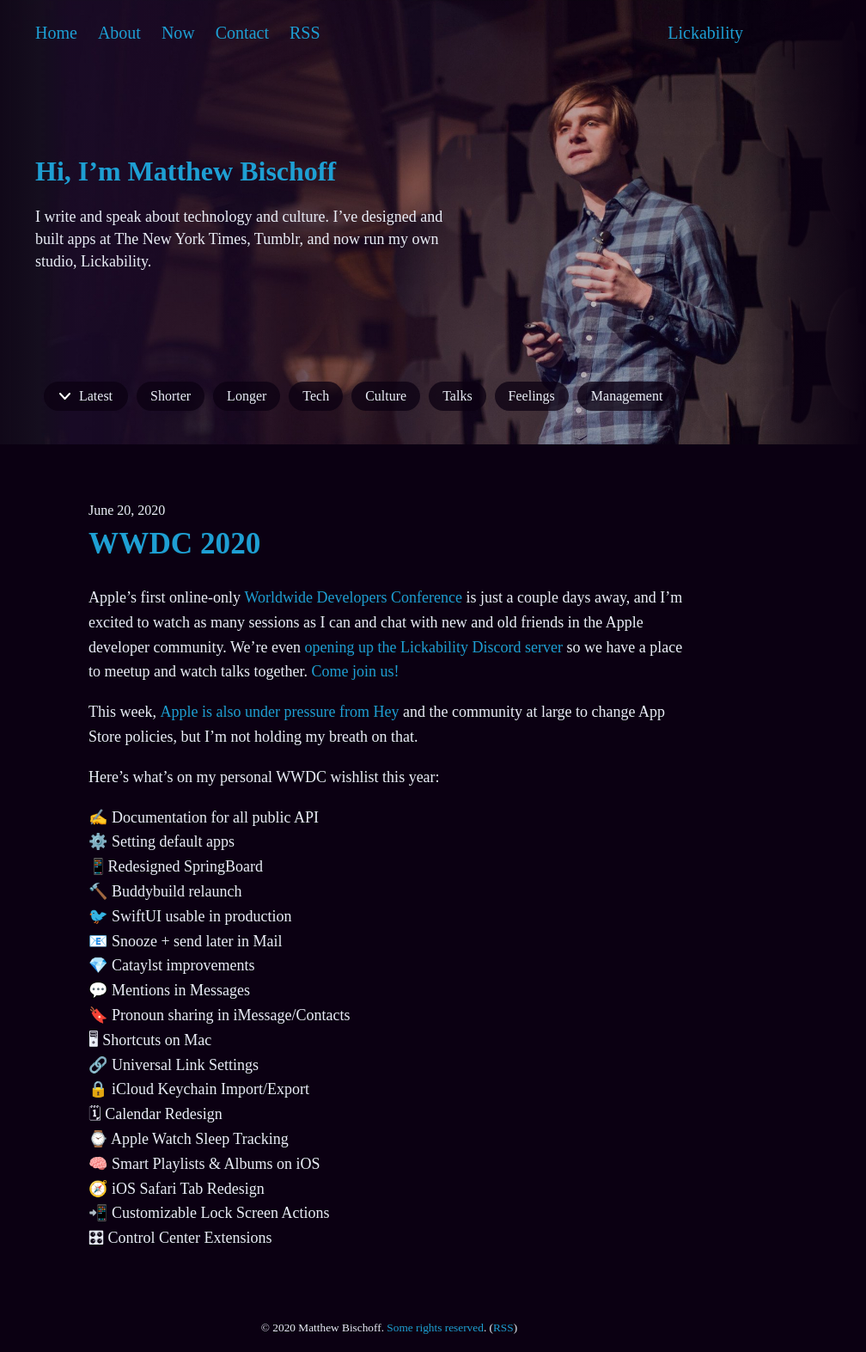
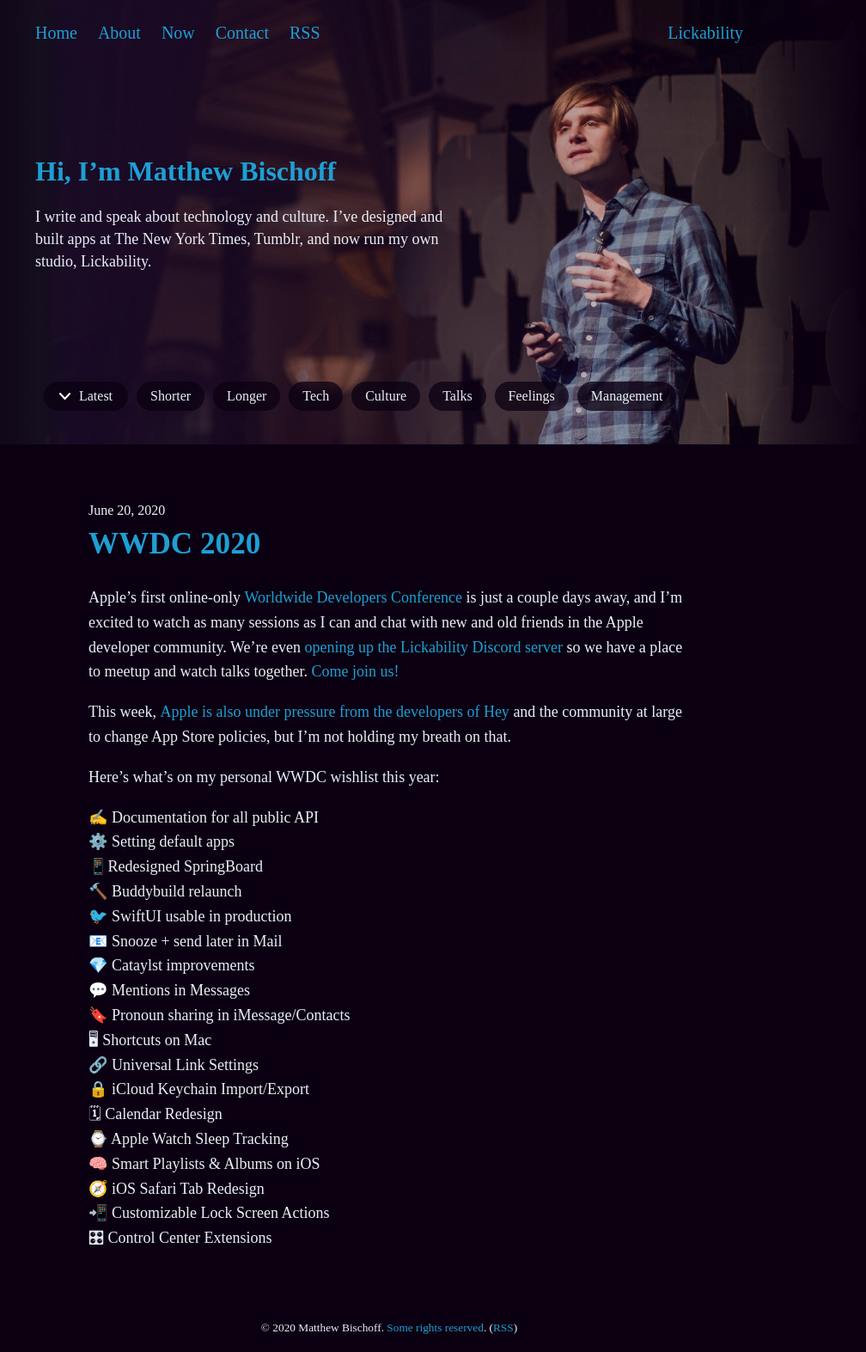
Before and after one commit to mbbischoff/website, a Jekyll site: the page built from _posts/2020-06-20-wwdc-2020.markdown, in a window 1280 px wide. Shown: the whole page at 86% size, without its empty margins (187-1195 px from the left). Built offline with Jekyll 4.4.1, drawn with Linux system fonts in a browser that asks for light colours; some web fonts are replaced; comment, search, counter and statistics services are not loaded.

Commit message:
Updated Wwdc 2020

```diff
--- a/_posts/2020-06-20-wwdc-2020.markdown
+++ b/_posts/2020-06-20-wwdc-2020.markdown
@@ -16,7 +16,7 @@
 
 Apple’s first online-only [Worldwide Developers Conference](https://developer.apple.com/wwdc20/) is just a couple days away, and I’m excited to watch as many sessions as I can and chat with new and old friends in the Apple developer community. We’re even [opening up the Lickability Discord server](https://twitter.com/lickability/status/1274329972094701570) so we have a place to meetup and watch talks together. [Come join us!](https://discord.com/invite/q8H6D6Z)
 
-This week, [Apple is also under pressure from Hey](https://techcrunch.com/2020/06/18/interview-apples-schiller-says-position-on-hey-app-is-unchanged-and-no-rules-changes-are-imminent/) and the community at large to change App Store policies, but I’m not holding my breath on that.
+This week, [Apple is also under pressure from the developers of Hey](https://techcrunch.com/2020/06/18/interview-apples-schiller-says-position-on-hey-app-is-unchanged-and-no-rules-changes-are-imminent/) and the community at large to change App Store policies, but I’m not holding my breath on that.
 
 Here’s what’s on my personal WWDC wishlist this year:
 
```
